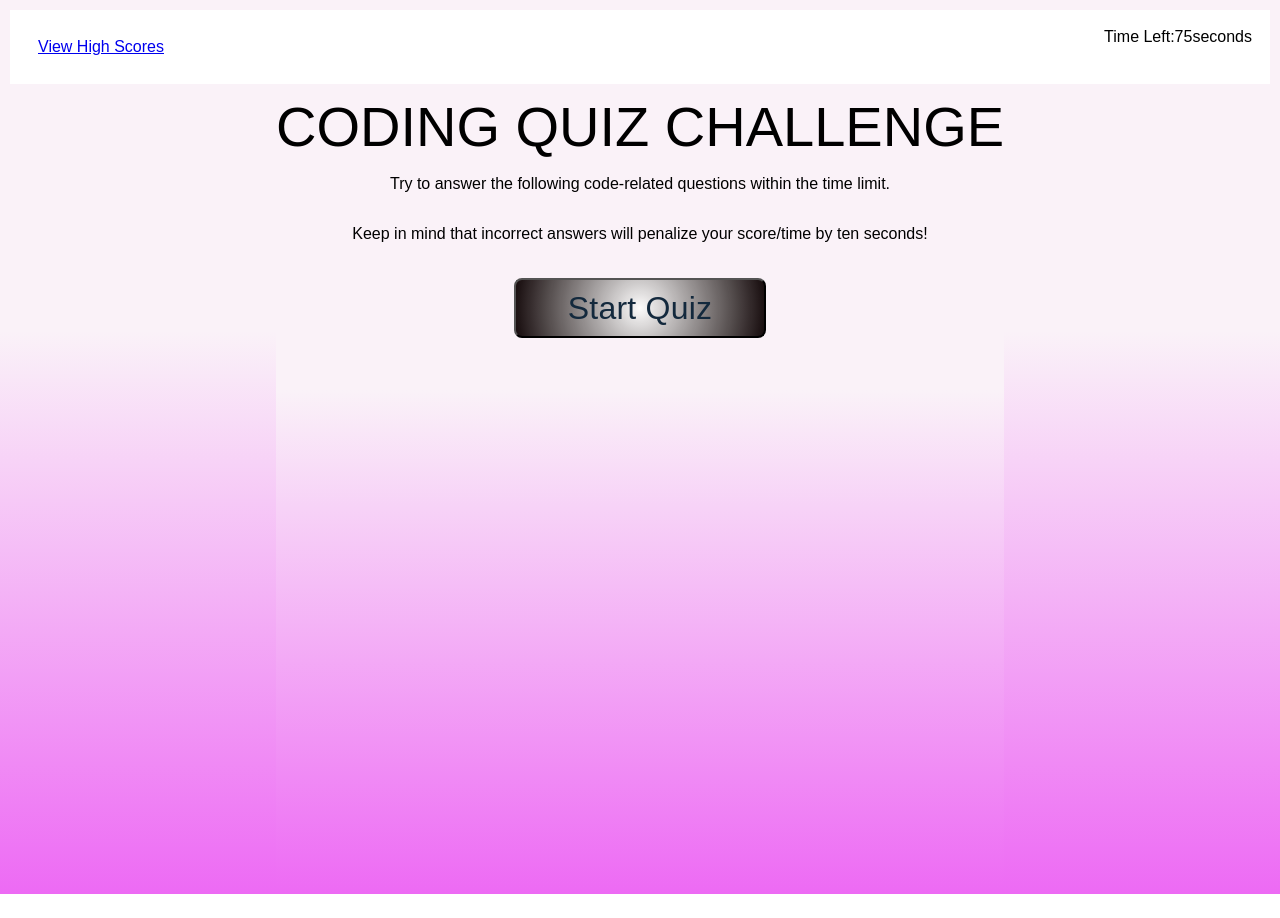
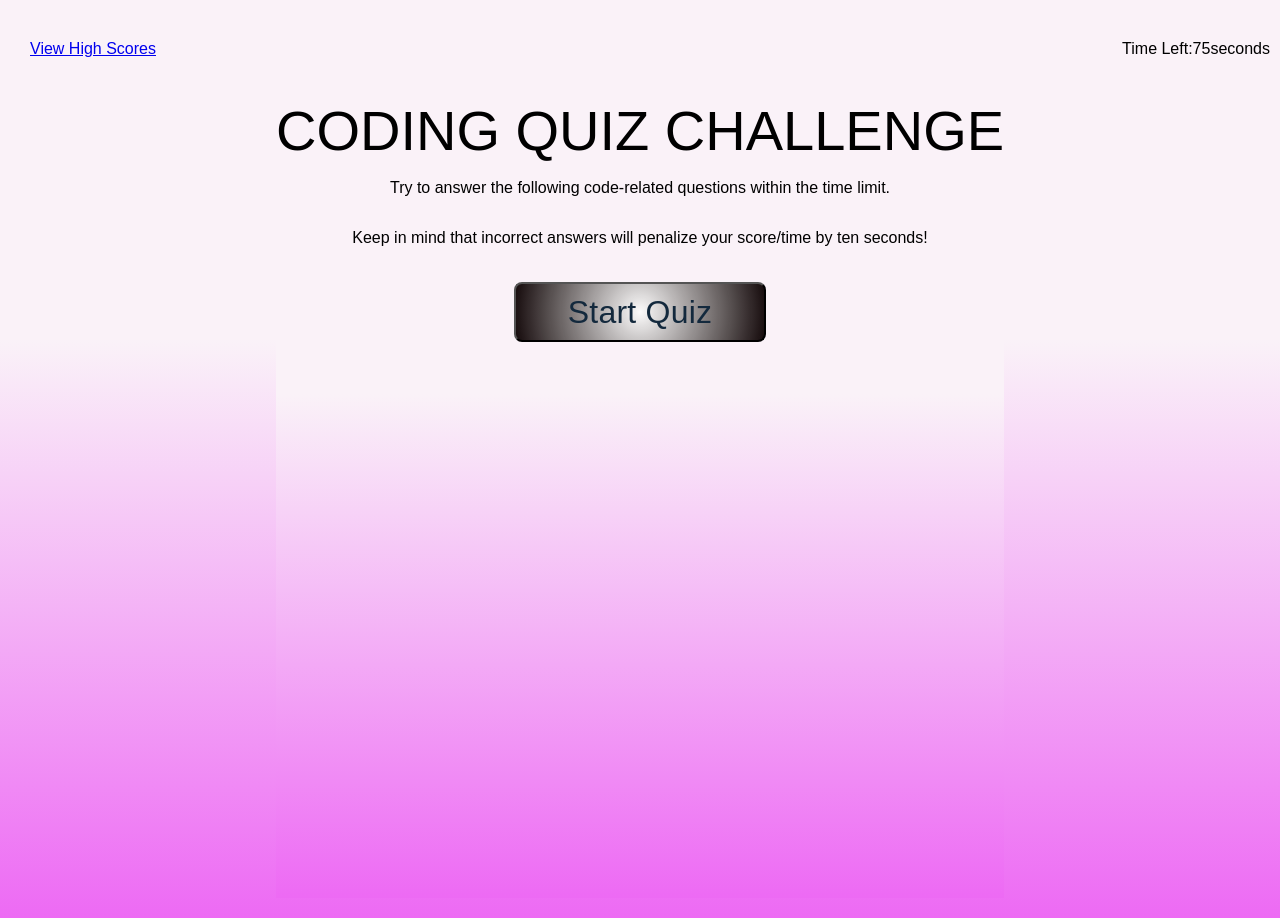
Before and after one commit to sarahbroton/webapi-codequiz-202305, a plain HTML site: page index.html in a window 1280 px wide. Before the commit the page ends 894 px from the top, so only its background shows below. Drawn offline with Linux system fonts and the light colour scheme.

Commit message:
landingpagetopbarfix-update-16

```diff
--- a/assets/css/style.css
+++ b/assets/css/style.css
@@ -5,7 +5,7 @@
 
   body, main {
     font-family: Arial;
-    margin: 0;
+    margin: 10px;
     display: flex;
     flex-direction: column;
     min-height: 100vh;
@@ -52,13 +52,10 @@
   }
 
   /*HEADER:  View High Scores + Time Left */
-  header, .timer {
+  header {
     padding: 10px;
     text-align: start;
     color: black;
-  }
-
-  header {
     width: 100vw;
   }
 
@@ -67,6 +64,7 @@
     justify-content: space-between;
   }
 
+
   .highscores a {
     padding: 20px;
   }
@@ -74,6 +72,7 @@
   .timer {
     display: flex;
     justify-content: flex-end;
+    align-items: center;
   }
 
   /* TIME LEFT box */
@@ -97,12 +96,12 @@
  */
 
    /* box around view high scores + timer  */
-  section {
+  /* section - creates white box around view high scores + timer {
     flex: 0 auto;
     padding: 8px;
-    background-color: white;
+    background-color: white; */
     /* border-radius: 5px;    */
-  }
+  /* } */
 
   /* ? */
   /* .word-guess {
```
